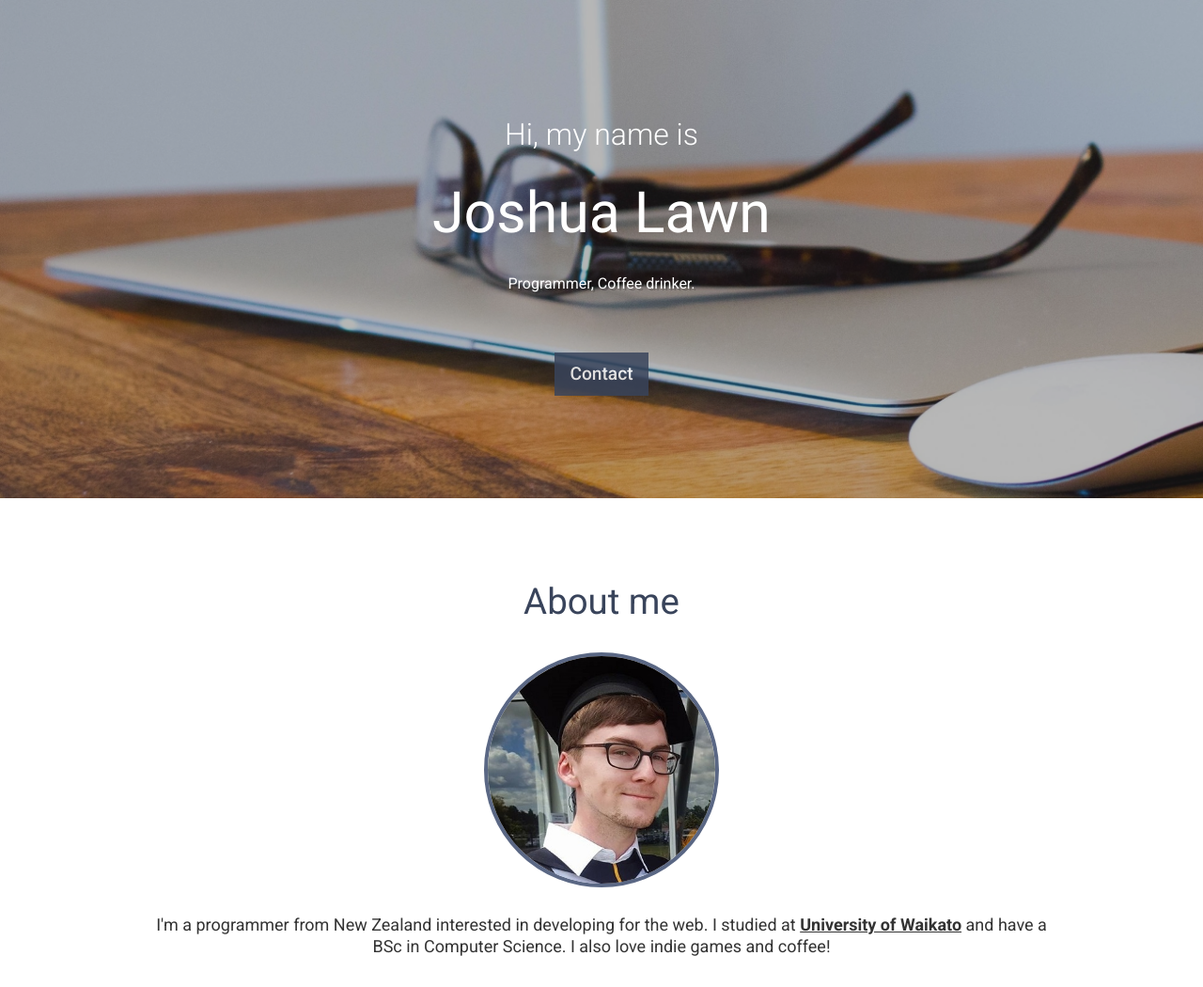
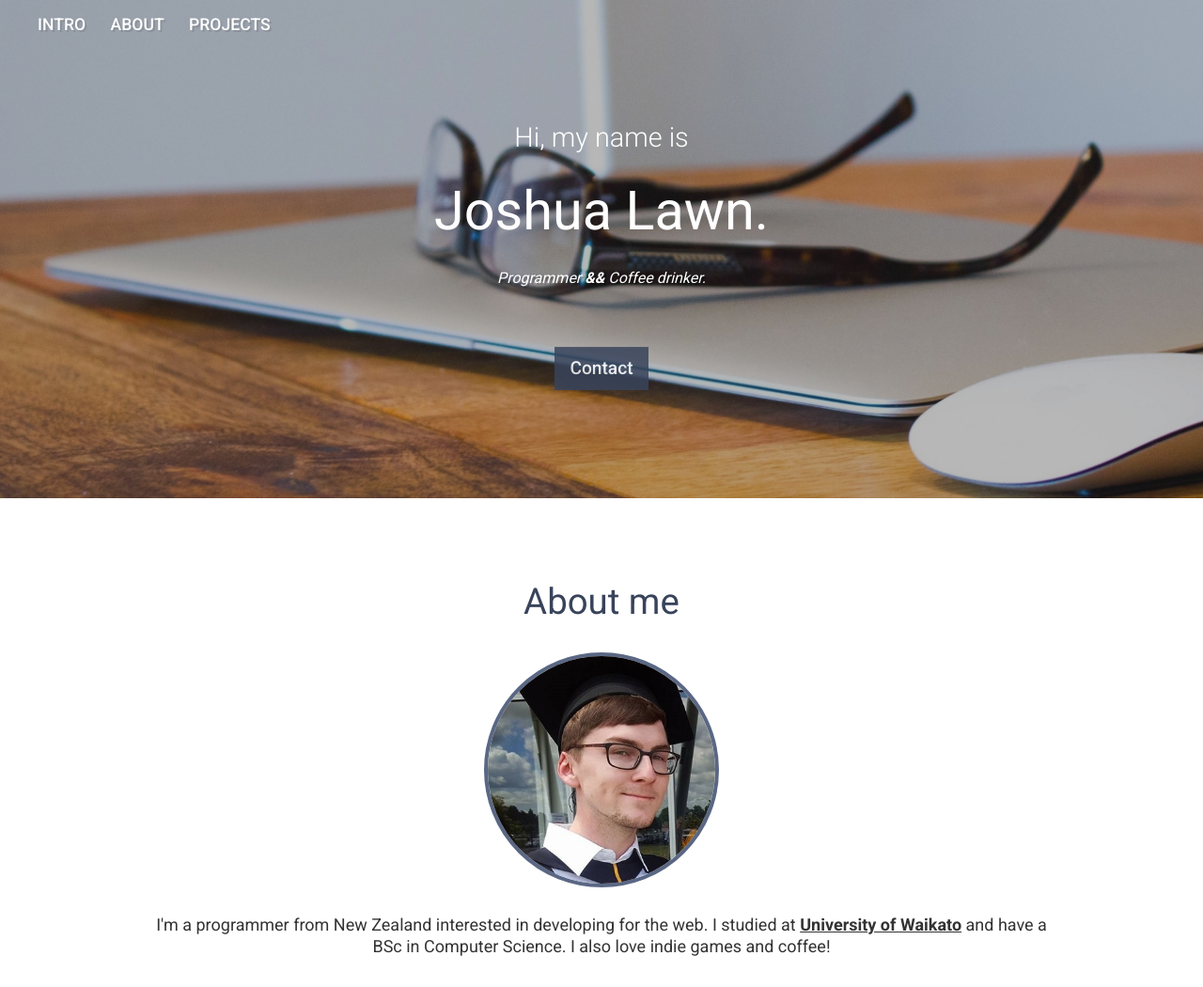
Before and after one commit to jml63/portfolio-site, a website: page app/index.html in a window 1280 px wide. Shown: the top 1050 px of the page at 94% size. Drawn offline with Linux system fonts and the light colour scheme.

Commit message:
Made nav bar

```diff
--- a/app/assets/styles/modules/_icons.css
+++ b/app/assets/styles/modules/_icons.css
@@ -1,6 +1,9 @@
 .icons {
+    text-align: center;
+
     i {
         padding-right: 1rem;
+        padding-left: 1rem;
         padding-bottom: .5rem;
     }
 }
--- a/app/assets/styles/modules/_jumbotron.css
+++ b/app/assets/styles/modules/_jumbotron.css
@@ -28,7 +28,7 @@
         margin: .5em;
 
         @mixin atSmall {
-            font-size: 2rem;
+            font-size: 1.8rem;
         }
     }
 
@@ -38,7 +38,7 @@
         font-size: 1.8rem;
 
         @mixin atSmall {
-            font-size: 3.8rem;
+            font-size: 3.6rem;
         }
     }
 
@@ -47,6 +47,7 @@
         margin-top: .5em;
         margin-bottom: 2.4em;
         font-size: .8rem;
+        font-style: italic;
 
         @mixin atSmall {
             font-size: 1rem;
--- a/app/assets/styles/modules/_navigation.css
+++ b/app/assets/styles/modules/_navigation.css
@@ -2,18 +2,29 @@
     list-style-type: none;
     overflow: hidden;
     position: absolute;
-    top: .5rem;
+    z-index: 2;
+    width: 100%;
+    text-transform: uppercase;
 
-    &-list {
-        display: inline;
-        margin-right: 1.8rem;
+
+    ul {
+        text-align: center;
+
+        @mixin atSmall {
+            text-align: left;
+        }
     }
 
-    &-link {
+    li {
+        display: inline;
+        margin-right: 1.4rem;
+    }
+
+    a {
+        font-weight: 500;
         color: white;
-        font-weight: 500;
         text-decoration: none;
-        text-shadow: 1px 1px 0 rgba(0, 0, 0, .4);
-        font-size: 1.2rem;
+        text-shadow: 2px 2px 0 rgba(0, 0, 0, .1);
+        font-size: 1.1rem;
     }
 }
--- a/app/index.html
+++ b/app/index.html
@@ -13,6 +13,16 @@
     </head>
 
     <body>
+        <header class="navigation">
+            <nav>
+                <ul>
+                    <li><a href="#main-intro">Intro</a></li>
+                    <li><a href="#main-sub">About</a></li>
+                    <li><a href="#main-end">Projects</a></li>
+                </ul>
+            </nav>
+        </header>
+
         <div class="jumbotron">
             <div class="jumbotron-wrapper">
                 <picture>
@@ -20,22 +30,11 @@
                     <source srcset="assets/images/jumbo-img--medium.jpg" media="(min-width: 840px)">
                     <img src="assets/images/jumbo-img--small.jpg" alt="Jumbotron image" class="jumbotron-img">
                 </picture>
-
-                <!--
-                <nav class="navigation">
-                    <ul>
-                        <li class="navigation-list"><a href="#" class="navigation-link">Home</a></li>
-                        <li class="navigation-list"><a href="#" class="navigation-link">Projects</a></li>
-                        <li class="navigation-list"><a href="#" class="navigation-link">Contact</a></li>
-                    </ul>
-                </nav>
-                -->
-
                 <div class="jumbotron-text__content">
                     <div class="wrapper">
                         <h1 class="jumbotron-text__title">Hi, my name is</h1>
-                        <h2 class="jumbotron-text__subtitle">Joshua Lawn</h2>
-                        <p class="jumbotron-text__desc">Programmer, Coffee drinker.</p>
+                        <h2 class="jumbotron-text__subtitle">Joshua Lawn.</h2>
+                        <p class="jumbotron-text__desc">Programmer <strong>&&</strong> Coffee drinker.</p>
 
                         <a href="#main-contact" class="btn">Contact</a>
                     </div>
@@ -59,7 +58,7 @@
         <div id="main-sub" class="page-section page-section--darkblue">
             <div class="wrapper">
                 <div class="basic-content-container">
-                    <h2 class="headline headline--light headline--no-top-margin">What I do</h2>
+                    <h2 class="headline headline--light">What I do</h2>
                     <p>
                         Web development is my main area of interest. I enjoy programming the front-end of websites using <b>HTML/CSS/JS</b> and I also enjoy
                         working on the back-end usings tools like <b>Node.js, Python, PHP</b> and more. Another area of interest to me is working with Databases
--- a/app/temp/styles/styles.css
+++ b/app/temp/styles/styles.css
@@ -504,7 +504,7 @@ a {
 @media (min-width: 530px) {
 
 .jumbotron-text__title {
-            font-size: 2rem
+            font-size: 1.8rem
     }
     }
 
@@ -517,7 +517,7 @@ a {
 @media (min-width: 530px) {
 
 .jumbotron-text__subtitle {
-            font-size: 3.8rem
+            font-size: 3.6rem
     }
     }
 
@@ -526,6 +526,7 @@ a {
         margin-top: .5em;
         margin-bottom: 2.4em;
         font-size: .8rem;
+        font-style: italic;
     }
 
 @media (min-width: 530px) {
@@ -561,20 +562,33 @@ a {
     list-style-type: none;
     overflow: hidden;
     position: absolute;
-    top: .5rem;
+    z-index: 2;
+    width: 100%;
+    text-transform: uppercase;
 }
 
-.navigation-list {
-        display: inline;
-        margin-right: 1.8rem;
+.navigation ul {
+        text-align: center;
     }
 
-.navigation-link {
+@media (min-width: 530px) {
+
+.navigation ul {
+            text-align: left
+    }
+    }
+
+.navigation li {
+        display: inline;
+        margin-right: 1.4rem;
+    }
+
+.navigation a {
+        font-weight: 500;
         color: white;
-        font-weight: 500;
         text-decoration: none;
-        text-shadow: 1px 1px 0 rgba(0, 0, 0, .4);
-        font-size: 1.2rem;
+        text-shadow: 2px 2px 0 rgba(0, 0, 0, .1);
+        font-size: 1.1rem;
     }
 
 .wrapper {
@@ -737,7 +751,12 @@ a {
                 box-shadow: 0 4px 8px 0 rgba(0, 0, 0, 0.2), 0 6px 20px 0 rgba(0, 0, 0, 0.19);
     }
 
+.icons {
+    text-align: center;
+}
+
 .icons i {
         padding-right: 1rem;
+        padding-left: 1rem;
         padding-bottom: .5rem;
     }
```
